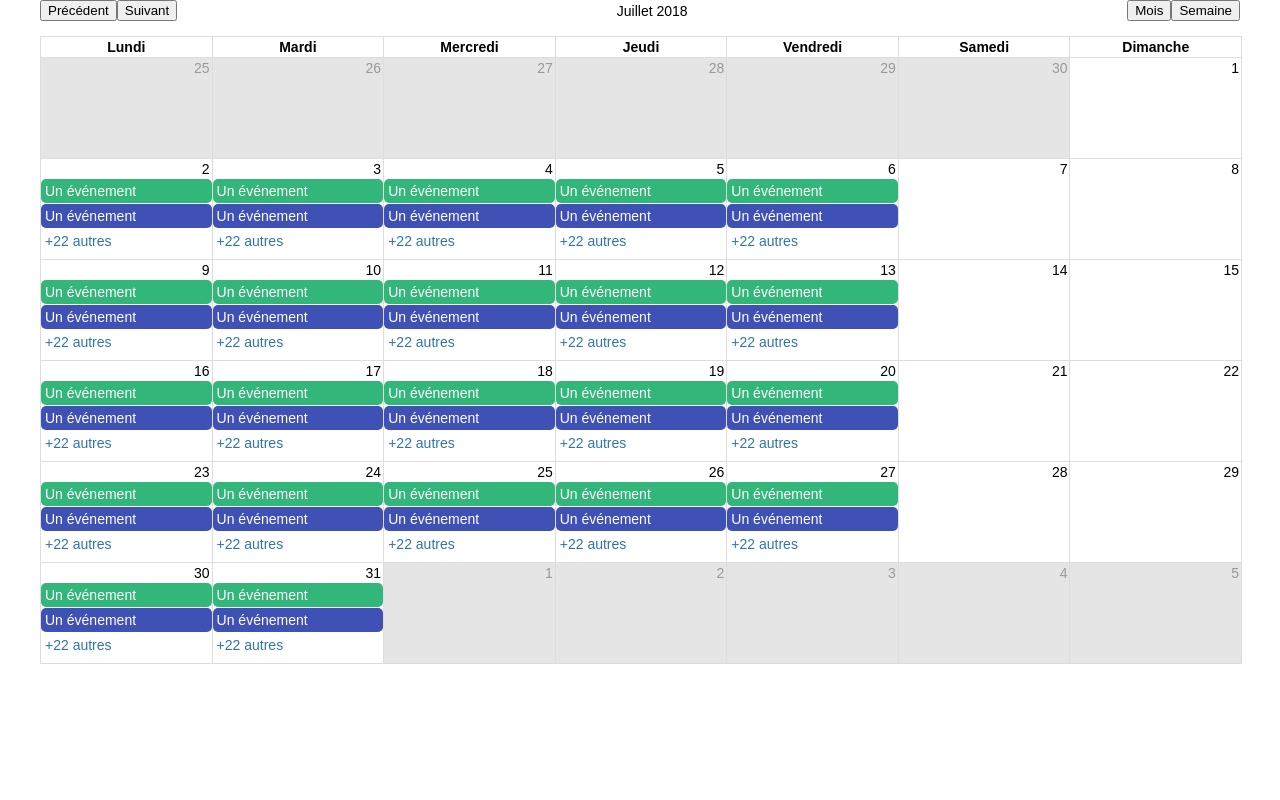
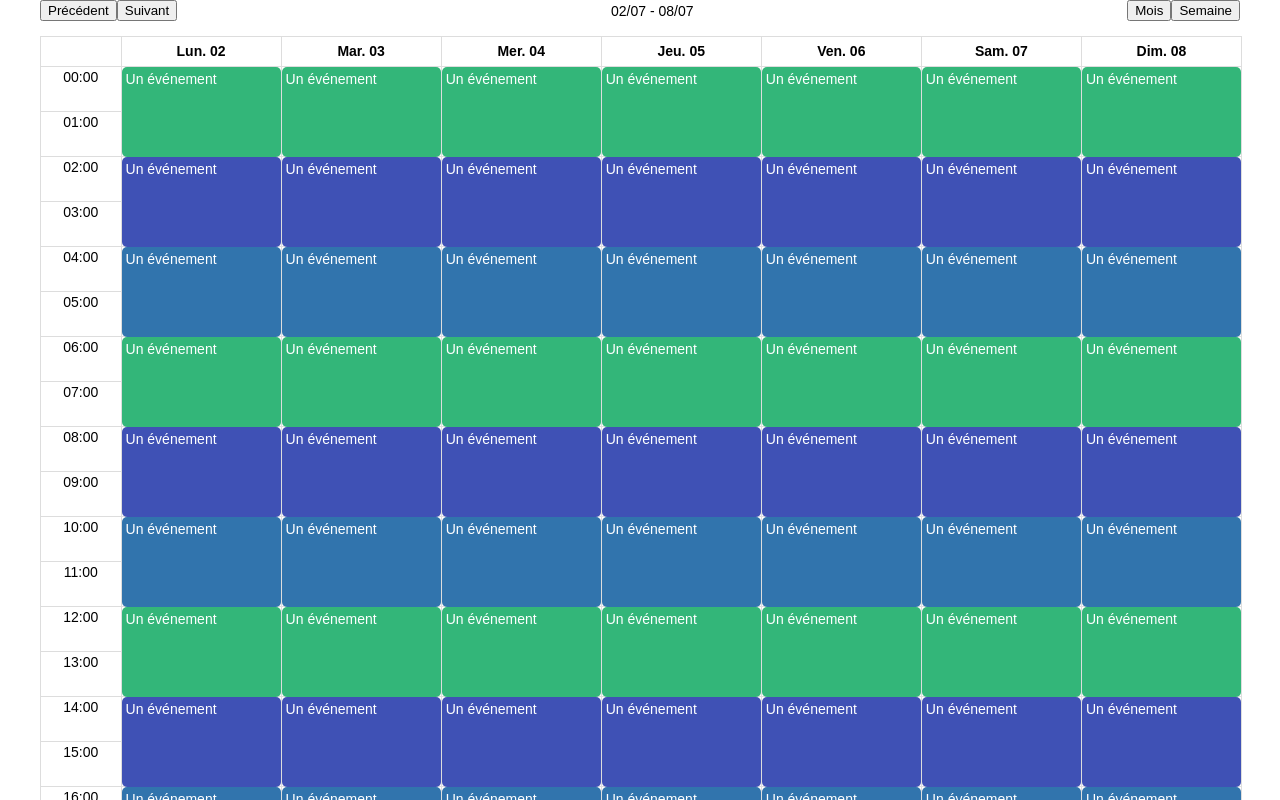
Before and after one commit to QuentinDiaferia/globalis-react-calendar, a React app: page / in a window 1280 px wide. Shown: the top 800 px of the page. Built offline with nearby package versions, Linux system fonts and the light colour scheme.

Commit message:
Display events week (no overlap)

```diff
--- a/assets/styles/globalis-react-calendar.scss
+++ b/assets/styles/globalis-react-calendar.scss
@@ -5,8 +5,15 @@ $calendar-color-event: #3174ad;
 $calendar-color-event-green: #33b679;
 $calendar-color-event-purple: #3f51b5;
 $calendar-color-more: #3174ad;
+
 $calendar-font-size: 14px;
 $calendar-font-family: Arial;
+
+$calendar-padding-event: 4px;
+
+$calendar-height-header: 25px;
+$calendar-height-timeslot: 40px;
+$calendar-height-day: 100px;
 
 .Calendar {
     height: 100%;
@@ -33,6 +40,9 @@ $calendar-font-family: Arial;
 
             &-Cell {
                 width: 100%;
+                height: $calendar-height-header;
+                line-height: $calendar-height-header;
+                vertical-align: middle;
                 text-align: center;
                 font-weight: bold;
                 padding: 2px;
@@ -49,7 +59,7 @@ $calendar-font-family: Arial;
             &-Week {
                 display: flex;
                 justify-content: space-between;
-                height: 100px;
+                height: $calendar-height-day;
                 max-height: 15%;
                 border-bottom: 1px solid $calendar-color-border;
 
@@ -84,69 +94,72 @@ $calendar-font-family: Arial;
         border: 1px solid $calendar-color-border;
         border-bottom: 0;
 
-        &-Header {
-            display: flex;
-            justify-content: space-between;
-            border-bottom: 1px solid $calendar-color-border;
-
-            &-Cell {
-                width: 100%;
-                text-align: center;
-                font-weight: bold;
-                padding: 2px;
-
-                & + & {
-                    border-left: 1px solid $calendar-color-border;
-                }
-            }
-        }
-
         &-Grid {
             height: 100%;
             display: flex;
             justify-content: space-between;
 
             &-TimeHeader {
-                width: 12.5%;
-                border-right: 1px solid $calendar-color-border;
                 text-align: center;
+                width: 50%;
 
                 &-Time {
-                    height: 40px;
+                    height: $calendar-height-timeslot;
                     border-bottom:  1px solid $calendar-color-border;
                     padding: 2px;
+
+                    &:first-child {
+                        height: $calendar-height-header;
+                    }
                 }
             }
 
             &-Day {
-                width: 12.5%;
                 text-align: center;
-                & + & {
-                    border-left: 1px solid $calendar-color-border;
+                width: 100%;
+                border-left: 1px solid $calendar-color-border;
+
+                &-Header {
+                    height: $calendar-height-header;
+                    line-height: $calendar-height-header;
+                    vertical-align: middle;
+                    text-align: center;
+                    font-weight: bold;
+                    padding: 2px;
+                    border-bottom: 1px solid $calendar-color-border;
+                }
+
+                &-Content {
+                    position: relative;
                 }
 
                 &-TimeSlot {
-                    height: 40px;
-                    border-bottom:  1px solid $calendar-color-border;
+                    height: $calendar-height-timeslot;
+                    border-bottom: 1px solid $calendar-color-border;
                     padding: 2px;
+                }
+
+                .Event {
+                    position: absolute;
                 }
             }
         }
     }
 
     .Event {
-        width: calc(100% - 8px);
+        width: calc(100% - (2 * #{$calendar-padding-event}));
+        max-height: calc(100% - (2 * #{$calendar-padding-event}));
         color: #fff;
         background-color: $calendar-color-event;
         border-radius: 5px;
-        padding: 4px;
+        padding: $calendar-padding-event;
         margin-bottom: 1px;
         text-align: left;
 
         &-More {
             display: block;
             color: $calendar-color-event;
-            padding: 4px;
+            padding: $calendar-padding-event;
             text-align: left;
             cursor: pointer;
         }
--- a/src/App.js
+++ b/src/App.js
@@ -9,27 +9,24 @@ for (let i = 1; i < 5000; i++) {
     events.push({
         id: i,
         label: "Un événement",
-        date: moment(start),
+        start: moment(start),
+        end: moment(start.add(2, 'h')),
         className: colors[i % 3],
     })
-    start.add(1, 'h')
-    if (start.day() === 6) {
-        start.add(2, 'd')
-    }
 }
 
 class App extends React.Component {
     render() {
         return <Calendar
-            view='month'
+            view='week'
+            events={events}
             language={{
-            	label_previous: 'Précédent',
-            	label_next: 'Suivant',
-            	label_view_month: 'Mois',
-            	label_view_week: 'Semaine',
+                label_previous: 'Précédent',
+                label_next: 'Suivant',
+                label_view_month: 'Mois',
+                label_view_week: 'Semaine',
                 label_more_link: 'autres'
             }}
-            events={events}
         />
     }
 }
--- a/src/components/Calendar.js
+++ b/src/components/Calendar.js
@@ -39,7 +39,7 @@ class Calendar extends React.Component {
     renderMonth() {
         return <Month
             date={this.state.date}
-            events={this.state.events.filter(event => event.date.isSame(this.state.date, 'month'))}
+            events={this.state.events.filter(event => event.start.isSame(this.state.date, 'month'))}
             language={this.props.language}
         />
     }
@@ -47,7 +47,7 @@ class Calendar extends React.Component {
     renderWeek() {
         return <Week
             date={this.state.date}
-            events={this.state.events.filter(event => event.date.isSame(this.state.date, 'week'))}
+            events={this.state.events.filter(event => event.start.isSame(this.state.date, 'week'))}
             language={this.props.language}
         />
     }
--- /dev/null
+++ b/src/components/Event.js
@@ -0,0 +1,32 @@
+import React from 'react'
+import PropTypes from 'prop-types'
+
+class Event extends React.Component {
+    render() {
+        const {
+            event,
+            style,
+        } = this.props
+        const className = 'Event' + (event.className ? ` ${event.className}` : '')
+        return <div
+                style={style}
+                className={className}
+                key={event.id}
+            >
+                <div className='Event-inner'>
+                    {event.label}
+                </div>
+        </div>
+    }
+}
+
+Event.propTypes = {
+    event: PropTypes.object.isRequired,
+    style: PropTypes.object.isRequired,
+}
+
+Event.defaultProps = {
+    style: {},
+}
+
+export default Event
--- a/src/components/month/MonthDay.js
+++ b/src/components/month/MonthDay.js
@@ -1,13 +1,15 @@
 import React from 'react'
 import PropTypes from 'prop-types'
 
+import Event from '../Event'
+
 class MonthDay extends React.Component {
     renderEvents(events) {
-        return events.slice(0, 2).map((event, index) => {
-            const className = 'Event' + (event.className ? ' ' + event.className : '')
-            return <div className={className} key={event.id}>
-                {event.label}
-            </div>
+        return events.slice(0, 2).map(event => {
+            return <Event
+                key={event.id}
+                event={event}
+            />
         })
     }
 
--- a/src/components/month/MonthGrid.js
+++ b/src/components/month/MonthGrid.js
@@ -20,7 +20,7 @@ class Month extends React.Component {
                 key={date.week()}
                 date={date}
                 selectedMonth={selectedMonth}
-                events={this.props.events.filter(event => event.date.week() === date.week())}
+                events={this.props.events.filter(event => event.start.week() === date.week())}
                 language={this.props.language}
             />
         })
--- a/src/components/month/MonthWeek.js
+++ b/src/components/month/MonthWeek.js
@@ -22,7 +22,7 @@ class MonthWeek extends React.Component {
     				key={date.day}
                     date={date.day}
     				outOfMonth={date.month !== this.props.selectedMonth}
-                    events={this.props.events.filter(e => e.date.date() === date.day)}
+                    events={this.props.events.filter(e => e.start.date() === date.day)}
                     language={this.props.language}
     			/>
     		})}
--- a/src/components/week/Week.js
+++ b/src/components/week/Week.js
@@ -7,19 +7,17 @@ import WeekGrid from './WeekGrid'
 
 class Week extends React.Component {
     render() {
-		const start = moment(this.props.date).startOf('week'),
-			end = moment(this.props.date).endOf('week'),
+		const end = moment(this.props.date).endOf('week').add(1, 'd').date(),
         	days = []
 
-        for (const date = moment(start); date.isBefore(end); date.add(1, 'd')) {
+        for (const date = moment(this.props.date).startOf('week'); date.date() !== end; date.add(1, 'd')) {
             days.push(moment(date))
         }
+
         return <div className="Calendar-Week">
-            <WeekHeader
-                days={days}
-              />
             <WeekGrid
                 days={days}
+                events={this.props.events}
             />
         </div>
     }
@@ -27,6 +25,7 @@ class Week extends React.Component {
 
 Week.propTypes = {
     date: PropTypes.object.isRequired,
+    events: PropTypes.array.isRequired,
 }
 
 export default Week
--- a/src/components/week/WeekDay.js
+++ b/src/components/week/WeekDay.js
@@ -1,7 +1,9 @@
 import React from 'react'
 import PropTypes from 'prop-types'
+import moment from 'moment'
 
 import WeekTimeSlot from './WeekTimeSlot'
+import Event from '../Event'
 
 class WeekDay extends React.Component {
 	renderTimeSlots() {
@@ -17,9 +19,35 @@ class WeekDay extends React.Component {
 		return times
 	}
 
+	renderEvents() {
+        return this.props.events.map(event => {
+            const duration = moment.duration(event.end.diff(event.start)).as('hours'),
+            	beginning = moment.duration(event.start.diff(moment(event.start).startOf('day'))).as('hours')
+			return <Event
+            	event={event}
+            	key={event.id}
+            	style={{
+            		top: `calc((100% / 24) * ${beginning})`,
+            		height: `calc((100% / 24) * ${duration} - 8px)`,
+            	}}
+            />
+        })
+	}
+
+	renderHeader() {
+		const day = this.props.date.format('ddd DD')
+		return <div className="Calendar-Week-Grid-Day-Header">
+			{day.charAt(0).toUpperCase() + day.slice(1)}
+		</div>
+	}
+
     render() {
         return <div className="Calendar-Week-Grid-Day">
-        	{this.renderTimeSlots()}
+        	{this.renderHeader()}
+        	<div className="Calendar-Week-Grid-Day-Content">
+	        	{this.renderTimeSlots()}
+	        	{this.renderEvents()}
+        	</div>
         </div>
     }
 }
--- a/src/components/week/WeekGrid.js
+++ b/src/components/week/WeekGrid.js
@@ -8,10 +8,11 @@ class WeekGrid extends React.Component {
     render() {
     	return <div className="Calendar-Week-Grid">
             <WeekTimeHeader />
-    		{this.props.days.map((date, index) => {
+    		{this.props.days.map(date => {
     			return <WeekDay
-                    key={index}
+                    key={date.date()}
                     date={date}
+                    events={this.props.events.filter(e => e.start.date() === date.date())}
                 />
     		})}
     	</div>
@@ -20,6 +21,7 @@ class WeekGrid extends React.Component {
 
 WeekGrid.propTypes = {
     days: PropTypes.array.isRequired,
+    events: PropTypes.array.isRequired,
 }
 
 export default WeekGrid
--- a/src/components/week/WeekTimeHeader.js
+++ b/src/components/week/WeekTimeHeader.js
@@ -16,6 +16,7 @@ class WeekTimeHeader extends React.Component {
 
     render() {
         return <div className="Calendar-Week-Grid-TimeHeader">
+       		<div className="Calendar-Week-Grid-TimeHeader-Time"></div>
         	{this.renderHeader()}
         </div>
     }
```
